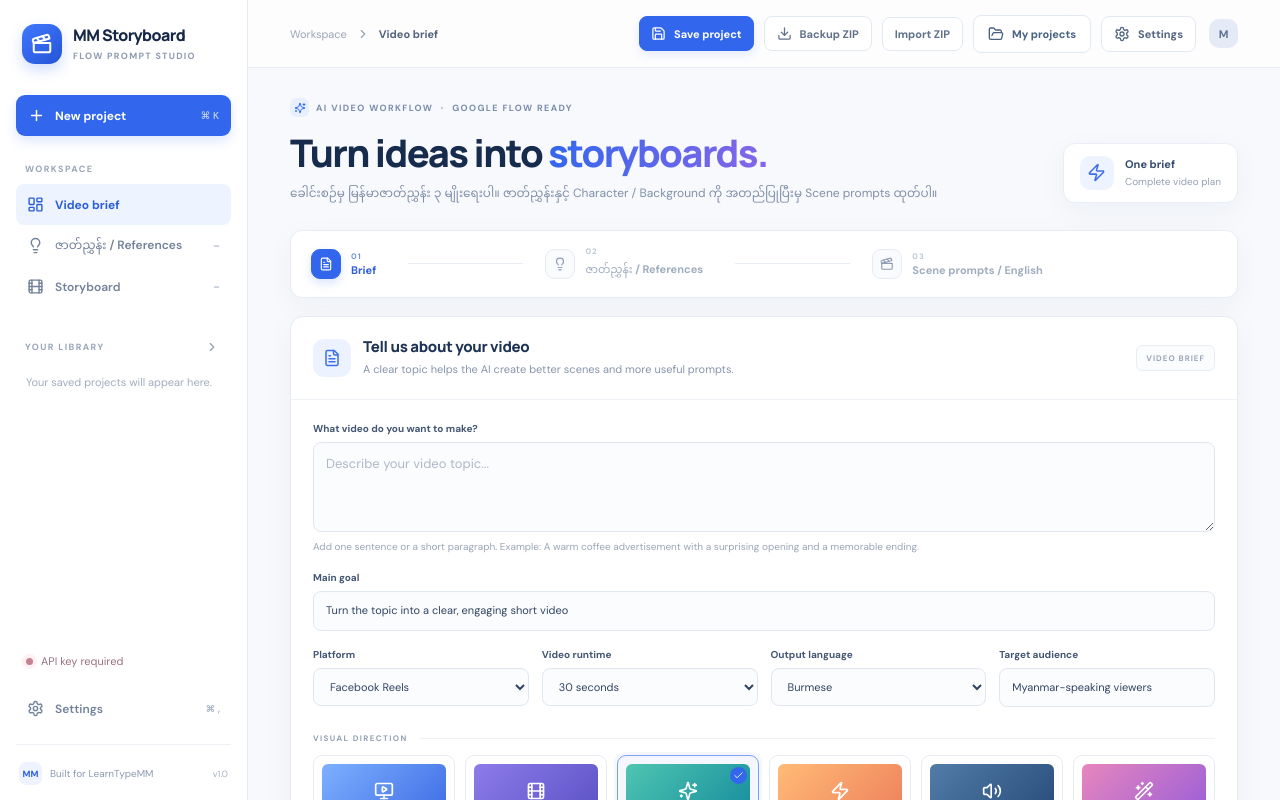
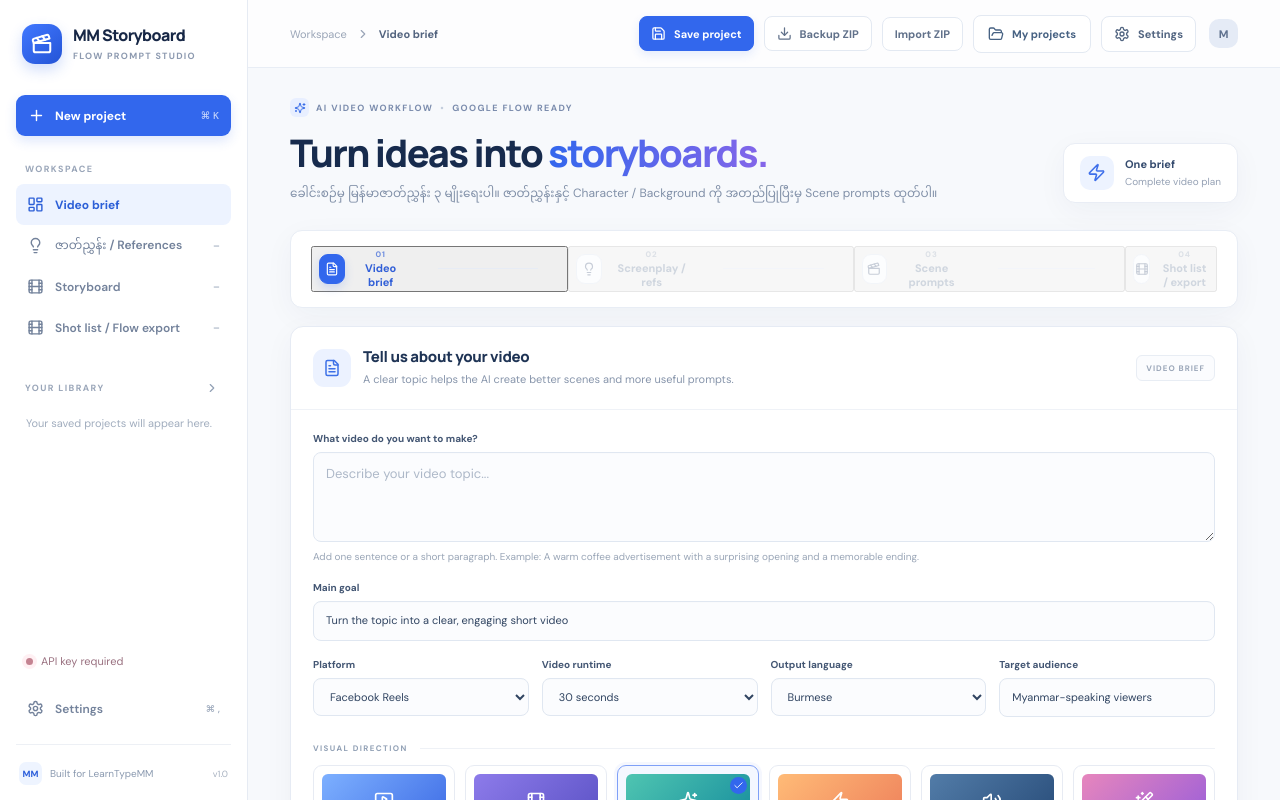
Before and after one commit to learntypemm-cyber/MM-AI-Storyboard-Generator, a React (Vite) app: page / in a window 1280 px wide. Shown: the top 800 px of the page. Built offline with nearby package versions, Linux system fonts and the light colour scheme.

Commit message:
feat: separate production stages and add shot list navigation

```diff
--- a/src/App.tsx
+++ b/src/App.tsx
@@ -22,6 +22,7 @@ import { checkpoint, patchScene, reorderScene, sceneRepairPatch } from "./lib/bo
 import { createArchive, readArchive, presetSchema } from "./lib/projectArchive";
 import ComfyUIStudio from "./components/ComfyUIStudio";
 import AssetStudio from "./components/AssetStudio";
+import ShotBreakdownStudio from "./components/ShotBreakdownStudio";
 import { buildContactSheetPrompt } from "./lib/flowProduction";
 import { auditScene, auditStoryboard } from "./lib/audit";
 import { downloadText, fileSlug, storyboardMarkdown } from "./lib/export";
@@ -204,7 +205,7 @@ function App() {
   const [notice, setNotice] = useState("");
   const [copied, setCopied] = useState("");
   const [showAdvanced, setShowAdvanced] = useState(false);
-  const [step, setStep] = useState<"brief" | "concepts" | "storyboard">("brief");
+  const [step, setStep] = useState<"brief" | "concepts" | "storyboard" | "shots">("brief");
 
   useEffect(() => {
     if (!settingsOpen) return;
@@ -791,6 +792,7 @@ function App() {
         <button className={step === "brief" ? "side-link active" : "side-link"} onClick={() => setStep("brief")}><LayoutDashboard size={17} /> Video brief</button>
         <button className={step === "concepts" ? "side-link active" : "side-link"} onClick={() => screenplay || concepts.length ? setStep("concepts") : setNotice("ဇာတ်ညွှန်း ၃ မျိုး အရင်ထုတ်ပါ။")}><Lightbulb size={17} /> ဇာတ်ညွှန်း / References <span className="side-count">{screenplay?.choices.length || concepts.length || "–"}</span></button>
         <button className={step === "storyboard" ? "side-link active" : "side-link"} onClick={() => storyboard ? setStep("storyboard") : setNotice("Build a storyboard first to use this step.")}><Film size={17} /> Storyboard <span className="side-count">{storyboard?.scenes.length || "–"}</span></button>
+        <button className={step === "shots" ? "side-link active" : "side-link"} onClick={() => storyboard ? setStep("shots") : setNotice("Scene prompts generate လုပ်ပြီးမှ Shot list ကိုဖွင့်နိုင်ပါတယ်.")}><Film size={17} /> Shot list / Flow export <span className="side-count">{storyboard?.scenes.reduce((sum, scene) => sum + (scene.shots?.length || 0), 0) || "–"}</span></button>
         {showAdvanced && <button className={assetStudioOpen ? "side-link active" : "side-link"} disabled={Boolean(busy) || !hydrated} onClick={() => setAssetStudioOpen(true)}><Wand2 size={17} /> Asset Studio <span className="side-count">NEW</span></button>}
         <div className="sidebar-label saved-label"><span>YOUR LIBRARY</span><button onClick={() => setLibraryOpen(true)} aria-label="Open library"><ChevronRight size={14} /></button></div>
         <div className="saved-list">
@@ -807,7 +809,7 @@ function App() {
 
       <main className="main-panel">
         <header className="topbar">
-          <div className="breadcrumb"><span>Workspace</span><ChevronRight size={14} /><strong>{step === "brief" ? "Video brief" : step === "concepts" ? "ဇာတ်ညွှန်းနှင့် Reference အတည်ပြုခြင်း" : "Storyboard editor"}</strong></div>
+          <div className="breadcrumb"><span>Workspace</span><ChevronRight size={14} /><strong>{step === "brief" ? "Video brief" : step === "concepts" ? "ဇာတ်ညွှန်းနှင့် Reference အတည်ပြုခြင်း" : step === "storyboard" ? "Scene prompts" : "Shot list / Flow export"}</strong></div>
           <div className="topbar-actions">
             <button className="primary-button small-primary" disabled={Boolean(busy) || !hydrated || !mediaReady} onClick={() => void saveProject()}><Save size={15} /> Save project</button>
             <button className="quiet-button" disabled={Boolean(busy) || !hydrated} onClick={() => void exportZip()}><Download size={15} /> Backup ZIP</button>
@@ -828,25 +830,35 @@ function App() {
             <div className="welcome-stat"><div className="welcome-stat-icon"><Zap size={19} /></div><div><strong>One brief</strong><span>Complete video plan</span></div></div>
           </section>
 
-          <div className="stepper">
+          <nav className="stepper" aria-label="Video production workflow">
             {[
-              { id: "brief", number: "01", label: "Brief", icon: FileText },
-              { id: "concepts", number: "02", label: "ဇာတ်ညွှန်း / References", icon: Lightbulb },
-              { id: "storyboard", number: "03", label: "Scene prompts / English", icon: Clapperboard },
+              { id: "brief", number: "01", label: "Video brief", icon: FileText },
+              { id: "concepts", number: "02", label: "Screenplay / refs", icon: Lightbulb },
+              { id: "storyboard", number: "03", label: "Scene prompts", icon: Clapperboard },
+              { id: "shots", number: "04", label: "Shot list / export", icon: Film },
             ].map((item, index) => {
               const Icon = item.icon;
               const active = step === item.id;
-              const complete = (item.id === "brief" && (concepts.length > 0 || Boolean(form.topic.trim()))) || (item.id === "concepts" && (screenplay ? inventoryApproved(screenplay, form) : concepts.length > 0)) || (item.id === "storyboard" && Boolean(storyboard) && pipelineCurrent(screenplay, form, storyboard));
-              return <div className={active ? "step-item active" : complete ? "step-item complete" : "step-item"} key={item.id}>
-                <div className="step-num">{complete && !active ? <Check size={14} /> : <Icon size={14} />}</div><div className="step-copy"><span>{item.number}</span><strong>{item.label}</strong></div>{index < 2 && <div className="step-connector" />}
-              </div>;
+              const complete = (item.id === "brief" && (concepts.length > 0 || Boolean(form.topic.trim())))
+                || (item.id === "concepts" && (screenplay ? inventoryApproved(screenplay, form) : concepts.length > 0))
+                || (item.id === "storyboard" && Boolean(storyboard) && pipelineCurrent(screenplay, form, storyboard))
+                || (item.id === "shots" && Boolean(storyboard?.scenes.some((scene) => scene.shots?.length)));
+              const canVisit = item.id === "brief" || (item.id === "concepts" && Boolean(screenplay || concepts.length))
+                || (item.id === "storyboard" && Boolean(storyboard)) || (item.id === "shots" && Boolean(storyboard));
+              return <button type="button" className={active ? "step-item active" : complete ? "step-item complete" : "step-item"} key={item.id}
+                disabled={!canVisit} aria-current={active ? "step" : undefined}
+                onClick={() => setStep(item.id as "brief" | "concepts" | "storyboard" | "shots")}>
+                <span className="step-num">{complete && !active ? <Check size={14} /> : <Icon size={14} />}</span>
+                <span className="step-copy"><span>{item.number}</span><strong>{item.label}</strong></span>
+                {index < 3 && <span className="step-connector" aria-hidden="true" />}
+              </button>;
             })}
-          </div>
+          </nav>
 
           {error && <div className="alert error-alert" role="alert"><AlertCircle size={17} /><span>{error}</span><button onClick={() => setError("")} aria-label="Dismiss"><X size={15} /></button></div>}
           {notice && <div className="alert success-alert" role="status"><CheckCircle2 size={17} /><span>{notice}</span><button onClick={() => setNotice("")} aria-label="Dismiss"><X size={15} /></button></div>}
 
-          <section className="panel brief-panel">
+          {step === "brief" && <section className="panel brief-panel">
             <div className="section-heading">
               <div className="section-icon blue"><FileText size={18} /></div>
               <div><h2>Tell us about your video</h2><p>A clear topic helps the AI create better scenes and more useful prompts.</p></div>
@@ -898,7 +910,7 @@ function App() {
                 <button className="primary-button generate-button" onClick={() => void generateScreenplays()} disabled={Boolean(busy) || !hydrated}><Sparkles size={17} />{busy === "screenplays" ? "ဇာတ်ညွှန်းရေးနေပါတယ်…" : "မြန်မာဇာတ်ညွှန်း ၃ မျိုးရေးပေး"}</button>
               </div>
             </div>
-          </section>
+          </section>}
 
           {step === "brief" && <section className="panel existing-screenplay-panel">
             <div className="section-heading">
@@ -954,14 +966,14 @@ function App() {
             </div>
           </section>}
 
-          {screenplay && (step === "concepts" || step === "storyboard") && <ScreenplayStudio value={screenplay} form={form} board={storyboard} projectId={projectId} assets={projectAssets} busy={Boolean(busy) || !hydrated} apiKey={apiKey.trim()} model={geminiModel} requireKey={requireKey} onChange={setScreenplay} onBoard={(next) => { remember("Before approved scene generation"); setStoryboard(next); setStep("storyboard"); }} onBusy={setBusy} onError={setError} />}
+          {screenplay && step === "concepts" && <ScreenplayStudio value={screenplay} form={form} board={storyboard} projectId={projectId} assets={projectAssets} busy={Boolean(busy) || !hydrated} apiKey={apiKey.trim()} model={geminiModel} requireKey={requireKey} onChange={setScreenplay} onBoard={(next) => { remember("Before approved scene generation"); setStoryboard(next); setStep("storyboard"); }} onBusy={setBusy} onError={setError} />}
           {!storyboard && history.length > 0 && <div className="workflow-toolbar"><label className="field"><span className="field-label">Previous storyboard versions</span><select className="input" value={versionId} onChange={(event) => setVersionId(event.target.value)}><option value="">Choose a version…</option>{history.map((version) => <option key={version.id} value={version.id}>{version.label} · {new Date(version.createdAt).toLocaleString()}</option>)}</select></label><button className="secondary-button" disabled={!versionId || Boolean(busy)} onClick={restoreVersion}>Restore version</button></div>}
           {pipelineCurrent(screenplay, form, storyboard) && storyboard?.promptLanguage === "my" && step === "storyboard" && <BurmeseDraftEditor referencesLocked={Boolean(screenplay)} board={storyboard} form={form} busy={Boolean(busy) || !hydrated} onChange={setStoryboard} onTranslate={() => void translateDraft()} onSave={() => void saveProject()} onRetryReferences={() => void retryReferences()} />}
           {pipelineCurrent(screenplay, form, storyboard) && storyboard && storyboard.promptLanguage !== "my" && step === "storyboard" && <section className="storyboard-section">
             <div className="section-heading results-heading">
               <div className="section-icon green"><Clapperboard size={18} /></div>
               <div><h2>Your storyboard</h2><p>Edit the prompts and narration before moving each clip into Google Flow.</p></div>
-              <div className="storyboard-actions"><button className="primary-button" disabled={Boolean(busy)} onClick={() => void makeBurmeseDraft()}>မြန်မာမူကြမ်းအဖြစ်ပြောင်းရန်</button><button className="quiet-button" onClick={saveProject}><Save size={15} /> Save</button><button className="quiet-button" onClick={exportPromptPack}><Download size={15} /> Flow .txt</button><button className="quiet-button" onClick={exportJson}><Download size={15} /> JSON</button><button className="primary-button small-primary" onClick={exportMarkdown}><Download size={15} /> Export .md</button></div>
+              <div className="storyboard-actions"><button className="quiet-button" onClick={() => setStep("shots")}><Film size={15} /> Shot breakdown</button><button className="primary-button" disabled={Boolean(busy)} onClick={() => void makeBurmeseDraft()}>မြန်မာမူကြမ်းအဖြစ်ပြောင်းရန်</button><button className="quiet-button" onClick={saveProject}><Save size={15} /> Save</button><button className="quiet-button" onClick={exportPromptPack}><Download size={15} /> Flow .txt</button><button className="quiet-button" onClick={exportJson}><Download size={15} /> JSON</button><button className="primary-button small-primary" onClick={exportMarkdown}><Download size={15} /> Export .md</button></div>
             </div>
             <div className="storyboard-overview">
               <div className="overview-main"><div className="overview-eyebrow">SELECTED CONCEPT</div><h3>{storyboard.projectTitle || selectedConcept?.title || form.topic}</h3><p>{storyboard.logline}</p><div className="overview-meta"><span><Film size={14} /> {storyboard.scenes.length} scenes</span><span><Clock3 size={14} /> {storyboard.scenes.reduce((sum, scene) => sum + scene.durationSeconds, 0)}s planned</span><span><MonitorPlay size={14} /> {form.aspectRatio}</span></div></div>
@@ -983,6 +995,8 @@ function App() {
               <p className="audit-disclaimer">Automated checks cannot guarantee visual continuity or that Flow will support every selected setting. Review each scene and the active model options.</p>
             </div>
             <details className="field" open><summary>Flow လုပ်ဆောင်ရန် လမ်းညွှန် · ၆ ဆင့်</summary><p style={{ whiteSpace: "pre-line" }}>{workflowGuideMM()}</p></details>
+            <details className="workspace-advanced">
+              <summary>Advanced tools, reusable references & version history</summary>
             <div className="workflow-toolbar">
               <button className="primary-button" disabled={Boolean(busy) || !hydrated} onClick={() => void retryReferences()}>Prepare / recheck character & background prompts</button>
               <button className="secondary-button" disabled={Boolean(busy)} onClick={() => void downloadFlowScenes()}>Download complete prompt ZIP</button>
@@ -1005,6 +1019,7 @@ function App() {
               <button className="secondary-button" disabled={Boolean(busy) || !selectedSceneIds.length} onClick={() => void regenerateScenes(selectedSceneIds)}>Regenerate selected prompts</button>
               <button className="secondary-button" disabled={Boolean(busy) || !storyboard.scenes.some((scene) => !scene.locked && !scene.flowPrompt.trim())} onClick={() => void regenerateScenes(storyboard.scenes.filter((scene) => !scene.flowPrompt.trim()).map((scene) => scene.id))}>Generate missing prompts</button>
             </div>
+            </details>
             <div className="scene-list">
               {storyboard.scenes.map((scene) => {
                 const sceneAudit = auditScene(scene);
@@ -1023,7 +1038,7 @@ function App() {
                     <button className="quiet-button" disabled={Boolean(busy) || scene.locked} aria-label={"Delete scene " + scene.sceneNumber} onClick={() => removeScene(scene)}><Trash2 size={15} /></button>
                     <select className="input" aria-label={"Review status scene " + scene.sceneNumber} disabled={scene.locked || Boolean(busy) || !hydrated} value={scene.reviewStatus || "draft"} onChange={(event) => updateScene(scene.id, { reviewStatus: event.target.value as Scene["reviewStatus"], locked: event.target.value === "approved" })}><option value="draft">Draft</option><option value="review">Needs review</option><option value="approved">Approved · lock</option></select>
                   </div>
-                  <fieldset className="scene-content scene-fieldset" disabled={scene.locked || Boolean(busy) || !hydrated}>
+                  <details className="scene-editor-details"><summary>Scene details, references & Flow prompts · ဖွင့်ရန်နှိပ်ပါ</summary><fieldset className="scene-content scene-fieldset" disabled={scene.locked || Boolean(busy) || !hydrated}>
                     <Field label="Review notes"><input className="input" value={scene.reviewNotes || ""} onChange={(event) => updateScene(scene.id, { reviewNotes: event.target.value })} placeholder="Keep feedback with this scene…" /></Field>
                     <div className="scene-reference-picker"><strong>Character & location references</strong><label><input type="checkbox" checked={scene.assetIds === undefined} onChange={(event) => updateScene(scene.id, { assetIds: event.target.checked ? undefined : [] })} /> Use project reference set</label>{castAssets.map((asset) => <label key={asset.id}><input type="checkbox" checked={sceneReferences(scene, projectAssets).some((item) => item.id === asset.id)} onChange={(event) => { const ids = sceneReferences(scene, projectAssets).map((item) => item.id); if (event.target.checked && ids.length >= 4) { setError("A scene can use up to four reference assets."); return; } updateScene(scene.id, { assetIds: event.target.checked ? [...ids, asset.id] : ids.filter((id) => id !== asset.id) }); }} /><img src={assetAsReference(asset).previewUrl} alt="" />{asset.title}</label>)}{!castAssets.length && <span>Add a character or location in Asset Studio to reuse it here.</span>}</div>
                     <div className="scene-visual-details"><div className="scene-detail"><span>SCENE PURPOSE</span><p>{scene.objective}</p></div><div className="scene-detail"><span>VISUAL ACTION</span><p>{scene.visualDescription}</p></div><div className="scene-detail two-detail"><div><span>CAMERA</span><p>{scene.cameraMovement}</p></div><div><span>LIGHT / MOOD</span><p>{scene.lighting} · {scene.mood}</p></div></div><div className="scene-detail"><span>ACTION BEAT</span><p>{scene.action}</p></div></div>
@@ -1053,12 +1068,14 @@ function App() {
                       <div className="scene-audit-list">{sceneAudit.map((item) => <div className={item.ok ? "scene-audit-line" : "scene-audit-line flagged"} key={item.label}><span>{item.ok ? <Check size={12} /> : <AlertCircle size={12} />}</span><strong>{item.label}</strong><small>{item.detail}</small></div>)}</div>
                     </details>
                     <div className="scene-card-foot"><span><Volume2 size={14} /> {scene.audioNotes || form.audioPolicy}</span><button className="copy-prompt-link" onClick={() => void copyText(promptWithReferences({ ...scene, flowPrompt: sceneVideoPrompt(scene, storyboard!) }, projectAssets), "Scene " + scene.sceneNumber + " prompt")}>{copied === "Scene " + scene.sceneNumber + " prompt" ? <Check size={14} /> : <Copy size={14} />} {copied === "Scene " + scene.sceneNumber + " prompt" ? "Copied" : "Copy Flow prompt"}</button></div>
-                  </fieldset>
+                  </fieldset></details>
                 </article>;
               })}
             </div>
             <div className="end-actions"><button className="secondary-button" onClick={() => setStep("concepts")}><ArrowLeft size={16} /> Change concept</button><button className="quiet-button" onClick={() => void copyText(completePromptText(storyboard, form), "Complete prompt package")}><Copy size={15} /> Copy all prompts</button><button className="primary-button" onClick={exportMarkdown}><Download size={16} /> Export complete storyboard <ChevronRight size={16} /></button></div>
           </section>}
+
+          {storyboard && step === "shots" && pipelineCurrent(screenplay, form, storyboard) && <ShotBreakdownStudio board={storyboard} form={form} apiKey={apiKey.trim()} model={geminiModel.trim() || GEMINI_DEFAULT} busy={Boolean(busy) || !hydrated} requireKey={requireKey} onChange={setStoryboard} onBusy={setBusy} onError={setError} onDownloadZip={() => void downloadFlowScenes()} onSave={() => void saveProject()} />}
 
           <footer className="page-footer"><span>MM Storyboard Studio</span><span>Prompt generation only · Videos are created separately in Google Flow</span><button onClick={() => { setApiKeyDraft(apiKey); setSettingsOpen(true); }}>API & privacy settings</button></footer>
         </div>
```
